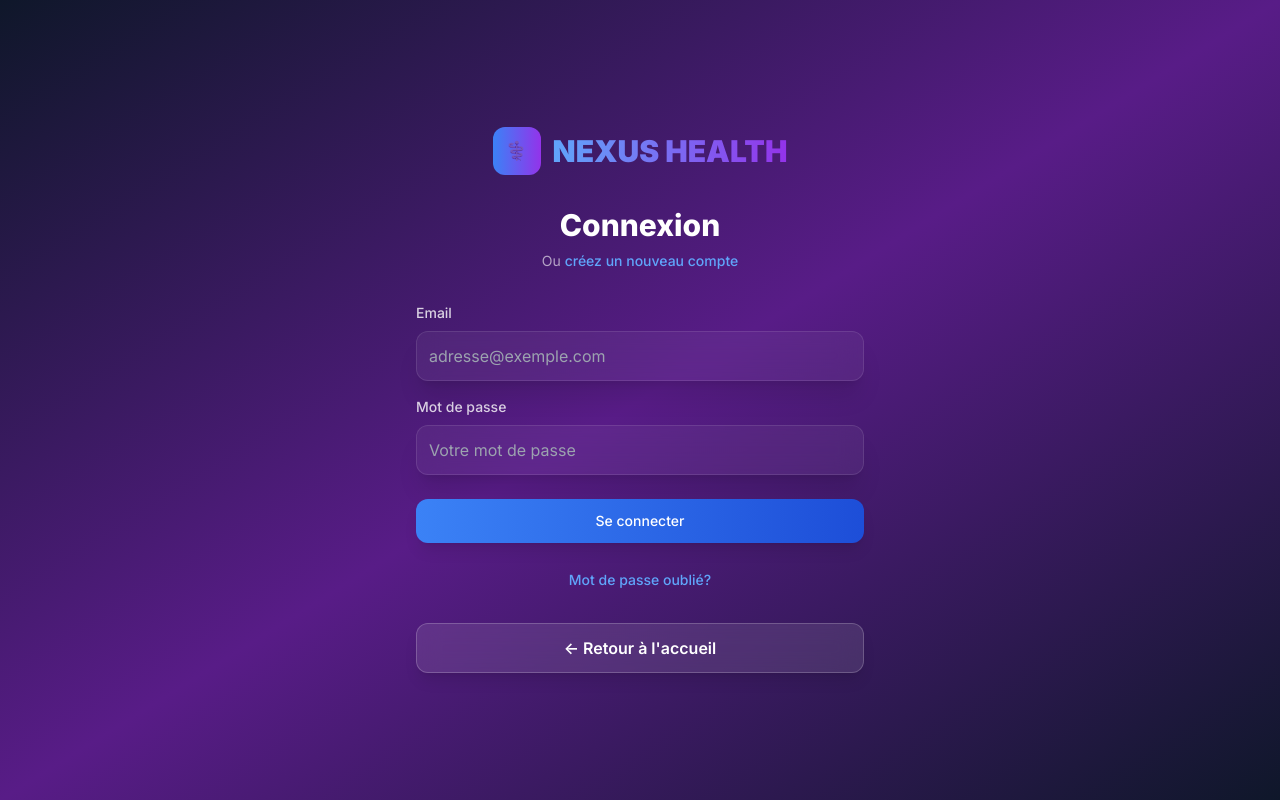
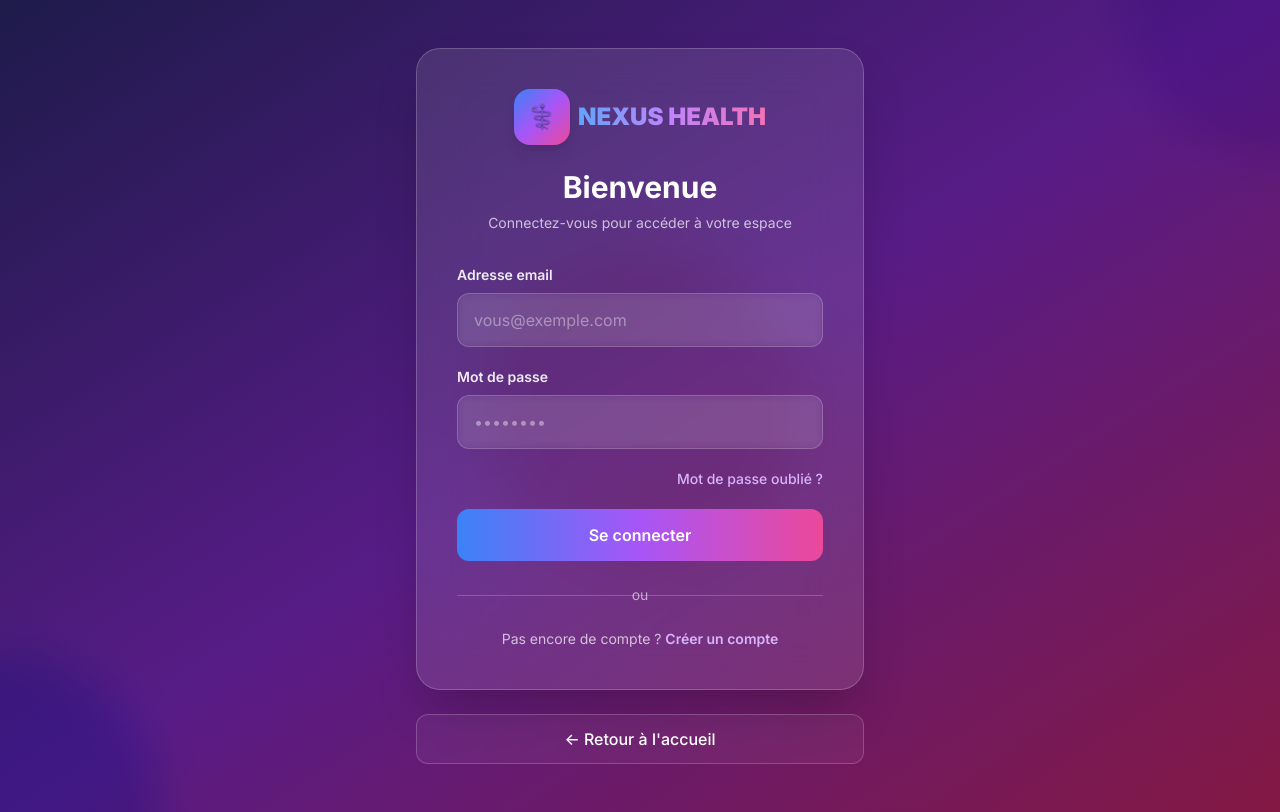
Before and after one commit to Djeupisne/carnet-sante-frontend, a React (Vite) app: page /login in a window 1280 px wide. Built offline with nearby package versions, Linux system fonts and the light colour scheme.

Commit message:
Update Login.tsx

```diff
--- a/src/components/Auth/Login.tsx
+++ b/src/components/Auth/Login.tsx
@@ -32,100 +32,131 @@ const Login: React.FC = () => {
   }
 
   return (
-    <div className="min-h-screen bg-gradient-to-br from-slate-900 via-purple-900 to-slate-900 flex items-center justify-center py-12 px-4 sm:px-6 lg:px-8">
-      <div className="max-w-md w-full space-y-8">
+    <div className="min-h-screen bg-gradient-to-br from-indigo-950 via-purple-900 to-pink-900 flex items-center justify-center py-12 px-4 sm:px-6 lg:px-8 relative overflow-hidden">
+      {/* Animated background elements */}
+      <div className="absolute inset-0 overflow-hidden">
+        <div className="absolute -top-40 -right-40 w-80 h-80 bg-purple-500 rounded-full mix-blend-multiply filter blur-xl opacity-20 animate-pulse"></div>
+        <div className="absolute -bottom-40 -left-40 w-80 h-80 bg-blue-500 rounded-full mix-blend-multiply filter blur-xl opacity-20 animate-pulse delay-700"></div>
+        <div className="absolute top-1/2 left-1/2 transform -translate-x-1/2 -translate-y-1/2 w-80 h-80 bg-pink-500 rounded-full mix-blend-multiply filter blur-xl opacity-20 animate-pulse delay-1000"></div>
+      </div>
+
+      <div className="max-w-md w-full relative z-10">
+        {/* Glass Card */}
+        <div className="backdrop-blur-xl bg-white/10 rounded-3xl shadow-2xl border border-white/20 p-8 md:p-10">
           {/* Header */}
-        <div className="text-center">
+          <div className="text-center mb-8">
             <div
-            className="flex items-center justify-center space-x-3 mb-8 cursor-pointer"
+              className="inline-flex items-center justify-center space-x-2 mb-6 cursor-pointer group"
               onClick={() => navigate('/')}
             >
-            <div className="w-12 h-12 bg-gradient-to-r from-blue-500 to-purple-600 rounded-xl flex items-center justify-center">
-              <span className="text-white font-bold text-lg">⚕️</span>
+              <div className="w-14 h-14 bg-gradient-to-br from-blue-500 via-purple-500 to-pink-500 rounded-2xl flex items-center justify-center shadow-lg transform group-hover:scale-105 transition-transform">
+                <span className="text-2xl">⚕️</span>
               </div>
-            <h1 className="text-3xl font-black gradient-text">
+              <h1 className="text-2xl font-black bg-gradient-to-r from-blue-400 via-purple-400 to-pink-400 bg-clip-text text-transparent">
                 NEXUS HEALTH
               </h1>
             </div>
-          <h2 className="text-3xl font-extrabold text-white">
-            Connexion
+            <h2 className="text-3xl font-bold text-white mb-2">
+              Bienvenue
             </h2>
-          <p className="mt-2 text-sm text-white/60">
-            Ou{' '}
-            <button
-              onClick={() => navigate('/register')}
-              className="font-medium text-blue-400 hover:text-blue-300 transition"
-            >
-              créez un nouveau compte
-            </button>
+            <p className="text-white/70 text-sm">
+              Connectez-vous pour accéder à votre espace
             </p>
           </div>
 
-        <form className="mt-8 space-y-6" onSubmit={handleSubmit}>
-          <div className="space-y-4">
+          {/* Form */}
+          <form onSubmit={handleSubmit} className="space-y-5">
             <div>
-              <label htmlFor="email" className="block text-sm font-medium text-white/80 mb-2">
-                Email
+              <label htmlFor="email" className="block text-sm font-semibold text-white/90 mb-2">
+                Adresse email
               </label>
+              <div className="relative">
                 <input
                   id="email"
                   type="email"
                   required
                   value={email}
                   onChange={(e) => setEmail(e.target.value)}
-                className="futuristic-card w-full px-3 py-3 text-white bg-white/5 border border-white/10 rounded-xl focus:outline-none focus:ring-2 focus:ring-blue-500 focus:border-transparent"
-                placeholder="adresse@exemple.com"
+                  className="w-full px-4 py-3.5 text-white bg-white/5 border border-white/20 rounded-xl focus:outline-none focus:ring-2 focus:ring-purple-400 focus:border-transparent backdrop-blur-sm transition-all placeholder-white/40"
+                  placeholder="vous@exemple.com"
                   autoComplete="email"
                 />
               </div>
+            </div>
 
             <div>
-              <label htmlFor="password" className="block text-sm font-medium text-white/80 mb-2">
+              <label htmlFor="password" className="block text-sm font-semibold text-white/90 mb-2">
                 Mot de passe
               </label>
+              <div className="relative">
                 <input
                   id="password"
                   type="password"
                   required
                   value={password}
                   onChange={(e) => setPassword(e.target.value)}
-                className="futuristic-card w-full px-3 py-3 text-white bg-white/5 border border-white/10 rounded-xl focus:outline-none focus:ring-2 focus:ring-blue-500 focus:border-transparent"
-                placeholder="Votre mot de passe"
+                  className="w-full px-4 py-3.5 text-white bg-white/5 border border-white/20 rounded-xl focus:outline-none focus:ring-2 focus:ring-purple-400 focus:border-transparent backdrop-blur-sm transition-all placeholder-white/40"
+                  placeholder="••••••••"
                   autoComplete="current-password"
                 />
               </div>
             </div>
 
-          <div>
+            <div className="flex items-center justify-end">
+              <button
+                type="button"
+                onClick={() => navigate('/forgot-password')}
+                className="text-sm font-medium text-purple-300 hover:text-purple-200 transition-colors"
+              >
+                Mot de passe oublié ?
+              </button>
+            </div>
+
             <button
               type="submit"
               disabled={isLoading}
-              className="futuristic-btn w-full flex justify-center py-3 px-4 border border-transparent text-sm font-medium rounded-xl focus:outline-none focus:ring-2 focus:ring-offset-2 focus:ring-blue-500 disabled:opacity-50 disabled:cursor-not-allowed"
+              className="w-full bg-gradient-to-r from-blue-500 via-purple-500 to-pink-500 text-white font-semibold py-3.5 px-4 rounded-xl hover:shadow-lg hover:shadow-purple-500/50 focus:outline-none focus:ring-2 focus:ring-purple-400 focus:ring-offset-2 focus:ring-offset-transparent disabled:opacity-50 disabled:cursor-not-allowed transition-all transform hover:scale-[1.02] active:scale-[0.98]"
             >
               {isLoading ? (
-                <div className="animate-spin rounded-full h-5 w-5 border-b-2 border-white"></div>
+                <div className="flex items-center justify-center">
+                  <div className="animate-spin rounded-full h-5 w-5 border-2 border-white border-t-transparent"></div>
+                  <span className="ml-2">Connexion...</span>
+                </div>
               ) : (
                 'Se connecter'
               )}
             </button>
+          </form>
+
+          {/* Divider */}
+          <div className="relative my-6">
+            <div className="absolute inset-0 flex items-center">
+              <div className="w-full border-t border-white/20"></div>
+            </div>
+            <div className="relative flex justify-center text-sm">
+              <span className="px-4 bg-transparent text-white/60">ou</span>
+            </div>
           </div>
 
+          {/* Sign up link */}
           <div className="text-center">
+            <p className="text-white/70 text-sm">
+              Pas encore de compte ?{' '}
               <button
-              type="button"
-              onClick={() => navigate('/forgot-password')}
-              className="font-medium text-blue-400 hover:text-blue-300 transition text-sm"
+                onClick={() => navigate('/register')}
+                className="font-semibold text-purple-300 hover:text-purple-200 transition-colors"
               >
-              Mot de passe oublié?
+                Créer un compte
               </button>
+            </p>
           </div>
-        </form>
+        </div>
 
-        {/* Bouton retour */}
-        <div className="text-center">
+        {/* Back button */}
+        <div className="mt-6">
           <button
             onClick={() => navigate('/')}
-            className="futuristic-btn-secondary w-full py-3"
+            className="w-full backdrop-blur-sm bg-white/5 hover:bg-white/10 border border-white/20 text-white font-medium py-3 px-4 rounded-xl transition-all transform hover:scale-[1.02] active:scale-[0.98]"
           >
             ← Retour à l'accueil
           </button>
```
Lines whose indentation alone changed are shown as unchanged.
